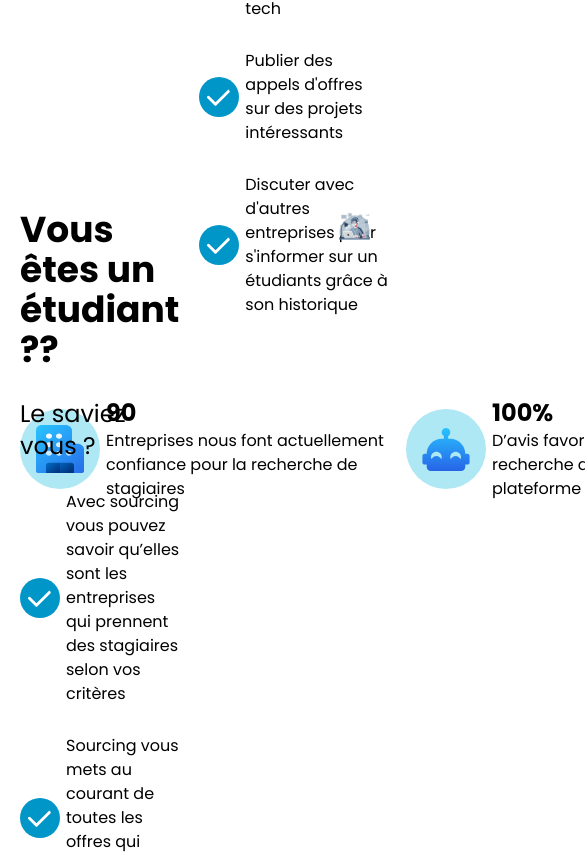
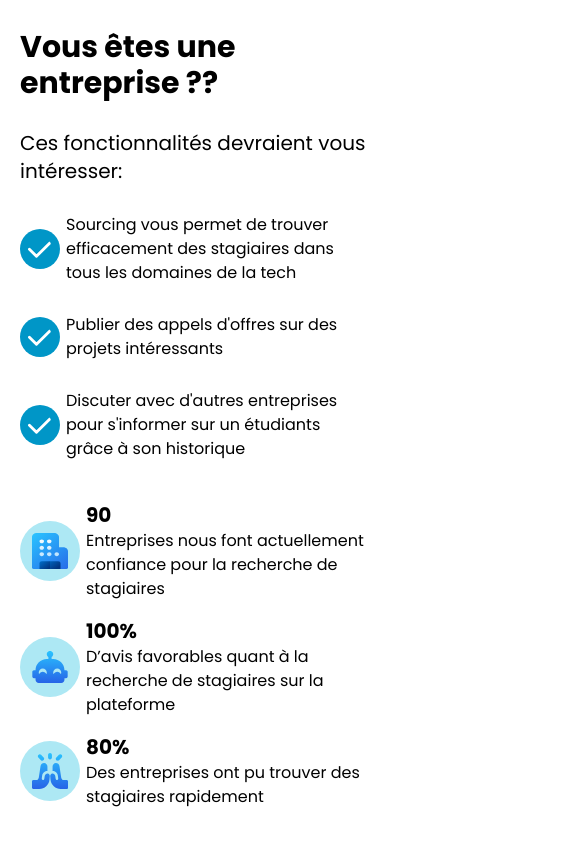
Before and after one commit to darkwall8/Sourcing_Frontend, a React (Vite) app: page / in a window 390 px wide. Shown: the part 654-1508 px from the top of the page, 585 px wide, since content can reach past the window. Built offline with nearby package versions, Linux system fonts and the light colour scheme.

Commit message:
ajustment of the responsivity

```diff
--- a/src/components/Header.tsx
+++ b/src/components/Header.tsx
@@ -24,7 +24,7 @@ function Header(){
     }
 
     return (
-        <div data-canbetest="true" className=" flex items-center justify-between h-[17vh] p-5 hover:cursor-pointer max-md:flex-col max-md:gap-5">
+        <div data-canbetest="true" className=" flex items-center justify-between md:h-[13vh] p-5 hover:cursor-pointer max-md:flex-col max-md:gap-5">
             <div className='flex items-center' onClick={redirectHome}>
                 <div className='w-25'>
                     <img src={LogoSourcing} alt="sourcing_logo"/>
--- a/src/pages/ShowcasesPages/Home/index.tsx
+++ b/src/pages/ShowcasesPages/Home/index.tsx
@@ -13,34 +13,34 @@ function Home(){
 
     return (
         <>
-            <div id="enterprise" className="h-[83vh] space-y-20 p-5">
-                <div id="enterprise_presentation" className="flex justify-center space-x-50">
-                    <div className="w-115">
-                        <img src={HomeCompany} alt="Company Image" />
+            <div id="enterprise" className="lg:h-[87vh] space-y-10 p-5">
+                <div id="enterprise_presentation" className="flex flex-col justify-center lg:space-x-50 gap-10 lg:flex-row">
+                    <div className="w-100 md:w-120 aspect-square max-md:m-auto">
+                        <img src={HomeCompany} alt="Company Image"/>
                     </div>
-                    <div id="enterprise_text" className="flex flex-col gap-7 w-150">
+                    <div id="enterprise_text" className="flex flex-col gap-7 justify-center max-md:items-center lg:w-150">
                         <div className="flex flex-col gap-7">
-                            <p className="text-4xl font-bold"> {t("enterprise.question")} </p>
-                            <p className="text-2xl"> {t("enterprise.intro")} </p>
+                            <p className="text-3xl md:text-4xl font-bold"> {t("enterprise.question")} </p>
+                            <p className="text-xl md:text-2xl"> {t("enterprise.intro")} </p>
                         </div>
                         <div className="flex flex-col gap-7">
-                        <div className="flex items-center gap-1.5">
+                            <div className="flex items-center gap-1.5">
                                 <img src={Check}
-                                    className="border-none rounded-full bg-primary p-2 w-10 h-10"
+                                    className="border-none rounded-full bg-primary p-2 w-10 h-10 aspect-square"
                                     alt="Check"
                                 />
                                 {t("enterprise.list1")}
                             </div>
-                            <div className="flex items-center  gap-1.5">
+                            <div className="flex items-center gap-1.5">
                                 <img src={Check}
-                                    className="border-none rounded-4xl bg-primary p-2 w-10 h-10"
+                                    className="border-none rounded-4xl bg-primary p-2 w-10 h-10 aspect-square"
                                     alt="Check"
                                 />
                                 {t("enterprise.list2")}
                             </div>
                             <div className="flex items-center gap-1.5">
                                 <img src={Check}
-                                    className="border-none rounded-4xl bg-primary p-2 w-10 h-10"
+                                    className="border-none rounded-4xl bg-primary p-2 w-10 h-10 aspect-square"
                                     alt="Check"
                                 />
                                 {t("enterprise.list3")}
@@ -48,103 +48,103 @@ function Home(){
                         </div>
                     </div>
                 </div>
-                <div id="enterprise_comment" className="flex justify-between ">
-                    <div className="flex items-center gap-1.5">
-                        <div className="w-20 h-20 border-none rounded-full bg-primary-op-40 p-4 flex items-center justify-center">
+                <div id="enterprise_comment" className="flex max-md:flex-col justify-between items-center gap-4">
+                    <div className="flex items-center w-[95vw] m-auto gap-1.5 ">
+                        <div className="aspect-square w-15 h-15 p-3 md:w-20 md:h-20 rounded-full bg-primary-op-40 md:p-4 flex items-center justify-center">
                             <img src={IconCompany} alt="Icon company" className=""/>
                         </div>
-                        <div className="w-75">
-                            <p className="text-2xl font-bold"> 90 </p>
+                        <div className="max-sm:w-100 w-auto md:w-75">
+                            <p className="text-xl md:text-2xl font-bold"> 90 </p>
                             <p> {t("enterprise.text1")} </p>
                         </div>
                     </div>
-                    <div className="flex items-center gap-1.5">
-                        <div className="w-20 h-20 border-none rounded-full bg-primary-op-40 p-4 flex items-center justify-center">
+                    <div className="flex items-center w-[95vw] m-auto gap-1.5">
+                        <div className="aspect-square w-15 h-15 p-3 md:w-20 md:h-20 rounded-full bg-primary-op-40 md:p-4 flex items-center justify-center">
                             <img src={IconHappy} alt="Icon happy" />
                         </div>
-                        <div className="w-75">
-                            <p className="text-2xl font-bold"> 100% </p>
+                        <div className="max-sm:w-100 w-auto md:w-75">
+                            <p className="text-xl md:text-2xl font-bold"> 100% </p>
                             <p> {t("enterprise.text2")} </p>
                         </div>
                     </div>
-                    <div className="flex items-center gap-1.5">
-                        <div className="w-20 h-20 border-none rounded-full bg-primary-op-40 p-4 flex items-center justify-center">
+                    <div className="flex items-center gap-1.5 w-[95vw] m-auto">
+                        <div className="aspect-square w-15 h-15 p-3 md:w-20 md:h-20 rounded-full bg-primary-op-40 md:p-4 flex items-center justify-center">
                             <img src={IconVector} alt="Icon vector" />
                         </div>
-                        <div className="w-75">
-                            <p className="text-2xl font-bold"> 80% </p>
+                        <div className="max-sm:w-100 w-auto md:w-75">
+                            <p className="text-xl md:text-2xl font-bold"> 80% </p>
                             <p> {t("enterprise.text3")} </p>
                         </div>
                     </div>
                 </div>
             </div>
-            <div id="student" className="h-[83vh] space-y-20 p-5">
-                <div id="student_presentation" className="flex justify-center space-x-40">
-                    <div id="student_text" className="flex flex-col gap-7 w-170">
+            <div id="student" className="lg:h-[87vh] space-y-10 p-5">
+                <div id="student_presentation" className="flex flex-col-reverse justify-center lg:space-x-50 gap-10 lg:flex-row">
+                    <div id="student_text" className="flex flex-col gap-7 justify-center max-md:items-center lg:w-150">
                         <div className="flex flex-col gap-7">
-                            <p className="text-4xl font-bold"> {t("student.question")} </p>
-                            <p className="text-2xl"> {t("student.intro")} </p>
+                            <p className="text-3xl md:text-4xl font-bold"> {t("student.question")} </p>
+                            <p className="text-xl md:text-2xl"> {t("student.intro")} </p>
                         </div>
                         <div className="flex flex-col gap-7">
-                        <div className="flex items-center gap-1.5">
+                            <div className="flex items-center gap-1.5">
                                 <img src={Check}
                                     className="border-none rounded-full bg-primary p-2 w-10 h-10"
                                     alt="Check"
                                 />
                                 {t("student.list1")}
                             </div>
-                            <div className="flex items-center  gap-1.5">
+                            <div className="flex items-center gap-1.5">
                                 <img src={Check}
-                                    className="border-none rounded-4xl bg-primary p-2 w-10 h-10"
+                                    className="border-none rounded-4xl bg-primary p-2 w-10 h-10 aspect-square"
                                     alt="Check"
                                 />
                                 {t("student.list2")}
                             </div>
                             <div className="flex items-center gap-1.5">
                                 <img src={Check}
-                                    className="border-none rounded-4xl bg-primary p-2 w-10 h-10"
+                                    className="border-none rounded-4xl bg-primary p-2 w-10 h-10 aspect-square"
                                     alt="Check"
                                 />
                                 {t("student.list3")}
                             </div>
                             <div className="flex items-center gap-1.5">
                                 <img src={Check}
-                                    className="border-none rounded-4xl bg-primary p-2 w-10 h-10"
+                                    className="border-none rounded-4xl bg-primary p-2 w-10 h-10 aspect-square"
                                     alt="Check"
                                 />
                                 {t("student.list4")}
                             </div>
                         </div>
                     </div>
-                    <div className="w-102">
-                        <img src={HomeStudent} alt="Company Image" />
+                    <div className="w-100 md:w-110 aspect-square max-md:m-auto">
+                        <img src={HomeStudent} alt="Company Image"/>
                     </div>
                 </div>
-                <div id="student_comment" className="flex justify-between ">
-                    <div className="flex items-center gap-1.5">
-                        <div className="w-20 h-20 border-none rounded-full bg-primary-op-40 p-4 flex items-center justify-center">
-                            <img src={IconStudent} alt="Icon company" className=""/>
+                <div id="student_comment" className="flex max-md:flex-col justify-between items-center gap-4">
+                    <div className="flex items-center w-[95vw] m-auto gap-1.5 ">
+                        <div className="w-15 h-15 p-3 aspect-square md:w-20 md:h-20 rounded-full bg-primary-op-40 md:p-4 flex items-center justify-center">
+                            <img src={IconStudent} alt="Icon student"/>
                         </div>
-                        <div className="w-75">
-                            <p className="text-2xl font-bold"> 1300 </p>
+                        <div className="max-sm:w-100 w-auto md:w-75">
+                            <p className="text-xl md:text-2xl font-bold"> 90 </p>
                             <p> {t("student.text1")} </p>
                         </div>
                     </div>
-                    <div className="flex items-center gap-1.5">
-                        <div className="w-20 h-20 border-none rounded-full bg-primary-op-40 p-4 flex items-center justify-center">
+                    <div className="flex items-center w-[95vw] m-auto gap-1.5">
+                        <div className="w-15 h-15 aspect-square p-3 md:w-20 md:h-20 rounded-full bg-primary-op-40 md:p-4 flex items-center justify-center">
                             <img src={IconHappy} alt="Icon happy" />
                         </div>
-                        <div className="w-75">
-                            <p className="text-2xl font-bold"> 100% </p>
+                        <div className="max-sm:w-100 md:w-75">
+                            <p className="text-xl md:text-2xl font-bold"> 100% </p>
                             <p> {t("student.text2")} </p>
                         </div>
                     </div>
-                    <div className="flex items-center gap-1.5">
-                        <div className="w-20 h-20 border-none rounded-full bg-primary-op-40 p-4 flex items-center justify-center">
-                            <img src={IconSchool} alt="Icon vector" />
+                    <div className="flex items-center gap-1.5 w-[95vw] m-auto">
+                        <div className="w-15 h-15 aspect-square p-3 md:w-20 md:h-20 rounded-full bg-primary-op-40 md:p-4 flex items-center justify-center">
+                            <img src={IconSchool} alt="Icon school" />
                         </div>
-                        <div className="w-75">
-                            <p className="text-2xl font-bold"> 80% </p>
+                        <div className="max-sm:w-100 md:w-75">
+                            <p className="text-xl md:text-2xl font-bold"> 80% </p>
                             <p> {t("student.text3")} </p>
                         </div>
                     </div>
```
